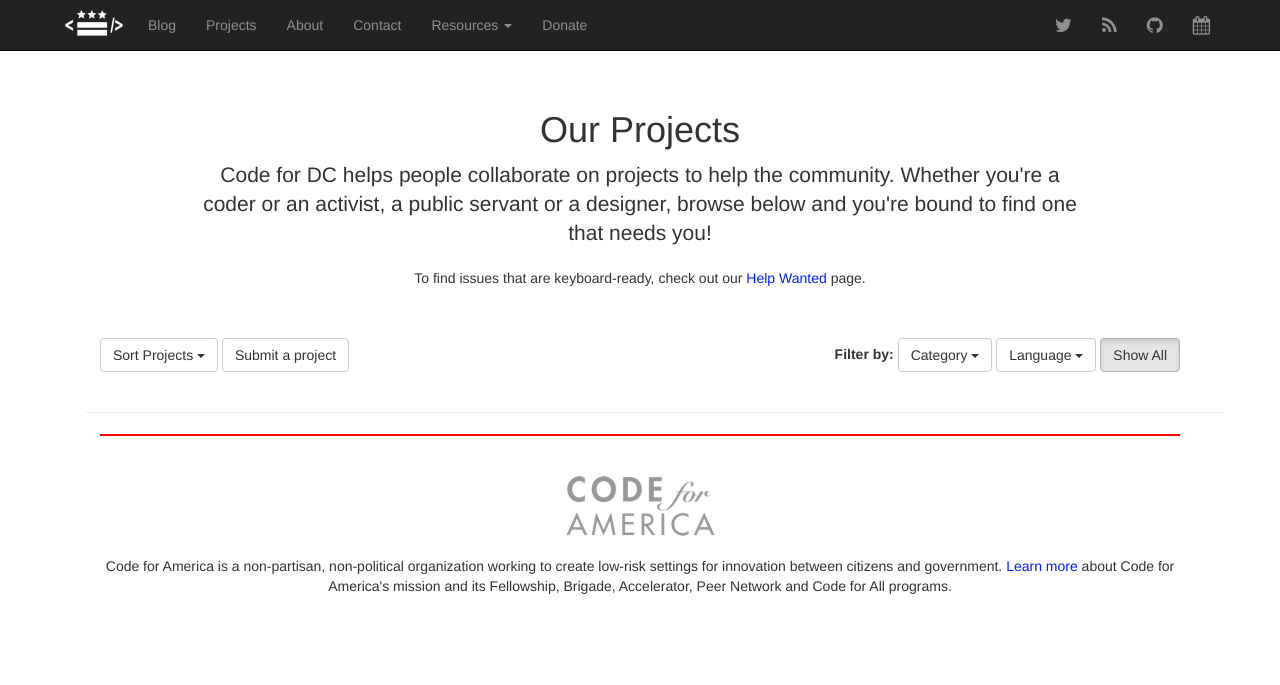
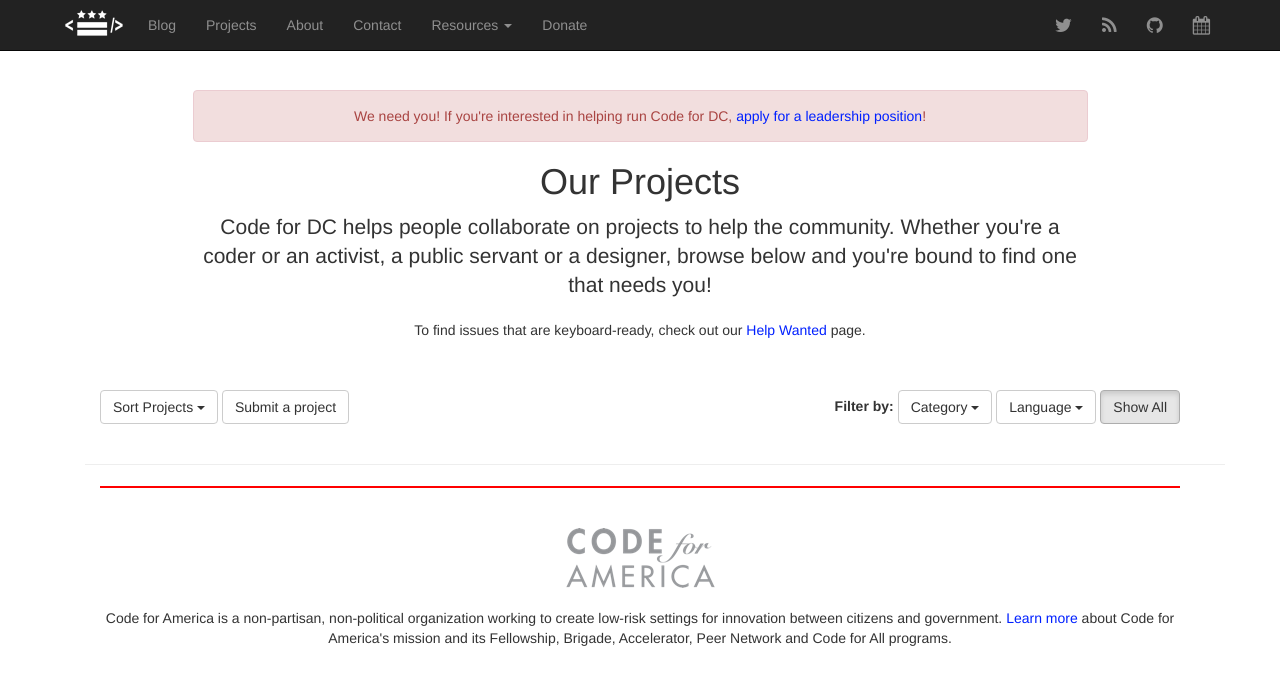
Before and after one commit to civictechdc/codefordc.github.com, a Jekyll site: the page built from projects/index.html, in a window 1280 px wide. Shown: the top 685 px of the page. Built offline with Jekyll 4.4.1, drawn with Linux system fonts in a browser that asks for light colours; Markdown is read by kramdown in place of the engine named in the settings; a file with an impossible date is left out.

Commit message:
add leadership application banner

```diff
--- a/_includes/_navbar.html
+++ b/_includes/_navbar.html
@@ -34,3 +34,39 @@
     </div><!--/.nav-collapse -->
   </div>
 </div>
+<div class="navbar navbar-inverse navbar-fixed-top" role="navigation">
+  <div class="container">
+      <div class="navbar-header">
+        <button type="button" class="navbar-toggle" data-toggle="collapse" data-target=".navbar-collapse" title="navigation dropdown">
+          <span class="icon-bar"></span>
+          <span class="icon-bar"></span>
+          <span class="icon-bar"></span>
+        </button>
+        <a class="navbar-brand" href="/index.html"><img src="/images/c4dc-logo-white-30x58.png" alt="Code for DC logo" /></a>
+    </div>
+    <div class="navbar-collapse collapse">
+      <ul class="nav navbar-nav" id="navbar-nav">
+        <li><a href="/blog/">Blog</a></li>
+        <li><a href="/projects/">Projects</a></li>
+        <li><a href="/about.html">About</a></li>
+        <li><a href="/contact.html">Contact</a></li>
+        <li class="dropdown">
+            <a href="javascript:void(0);" class="dropdown-toggle" data-toggle="dropdown" role="button" aria-expanded="false">Resources <span class="caret"></span></a>
+            <ul class="dropdown-menu" role="menu">
+                <li><a href="/resources/codeofconduct.html">Code of Conduct</a></li>
+                <li><a href="/resources/builder.html"><code>civic.json</code> Builder</a></li>
+                <li class="divider"></li>
+                <li><a href="/resources/">See All</a></li>
+            </ul>
+        </li>
+        <li><a href="/donate.html">Donate</a></li>
+      </ul>
+      <ul class="nav navbar-nav navbar-right">
+        <li><a href="https://twitter.com/CodeforDC"><i class="fa fa-twitter fa-lg"></i><span class="visible-xs-block">Twitter</span></a></li>
+        <li><a href="/rss.xml"><i class="fa fa-rss fa-lg"></i><span class="visible-xs-block">RSS Feed</span></a></li>
+        <li><a href="https://github.com/codefordc"><i class="fa fa-github fa-lg"></i><span class="visible-xs-block">Github</span></a></li>
+        <li><a href="http://meetup.com/code-for-dc"><i class="fa fa-calendar fa-lg"></i><span class="visible-xs-block">Meetup</span></a></li>
+      </ul>
+    </div><!--/.nav-collapse -->
+  </div>
+</div>
--- a/index.html
+++ b/index.html
@@ -34,6 +34,7 @@
     	<strong>Success!</strong> You should receive an invite to Slack shortly.
 	</div>
 		<div class="row">
+			<div class="alert alert-danger" role="alert">We need you! If you're interested in helping run Code for DC, <a href="/apply.html">apply for a leadership position</a>!</div>
 			<div class="col-lg-4">
 				<h1>Attend!</h1>
 				<p><a href="http://www.meetup.com/code-for-dc" target="_blank">RSVP on Meetup &raquo;</a></p>
--- a/projects/index.html
+++ b/projects/index.html
@@ -13,12 +13,15 @@
 ---
 
 <div class="container">
+	<div class="col-sm-12">
+	<div class="row">
 		<div class="col-lg-12">
 			<div class="alert alert-success alert-dismissible hidden" role="alert">
 				<button type="button" class="close" data-dismiss="alert" title="dismiss"><span aria-hidden="true">&times;</span><span class="sr-only">Close</span></button>
 				<strong>Success!</strong> Check back in soon and the project should be on this list.
 			</div>
 			<div class="col-lg-10 col-lg-offset-1 starter-template">
+			<div class="alert alert-danger" role="alert">We need you! If you're interested in helping run Code for DC, <a href="/apply.html">apply for a leadership position</a>!</div>
 				<h1>Our Projects</h1>
 				<p class="lead">Code for DC helps people collaborate on projects to help the community. Whether you're a coder or an activist, a public servant or a designer, browse below and you're bound to find one that needs you!</p>
 				<p>To find issues that are keyboard-ready, check out our <a href="/projects/helpwanted.html">Help Wanted</a> page.</p>
@@ -138,6 +141,8 @@
 				</div>
 			</div>
 		</div>
+	</div><!-- /.row -->
+	</div><!-- /.col -->
 </div><!-- /.container -->
 
 {% include _global_js.html %}
```
Lines whose indentation alone changed are shown as unchanged.
